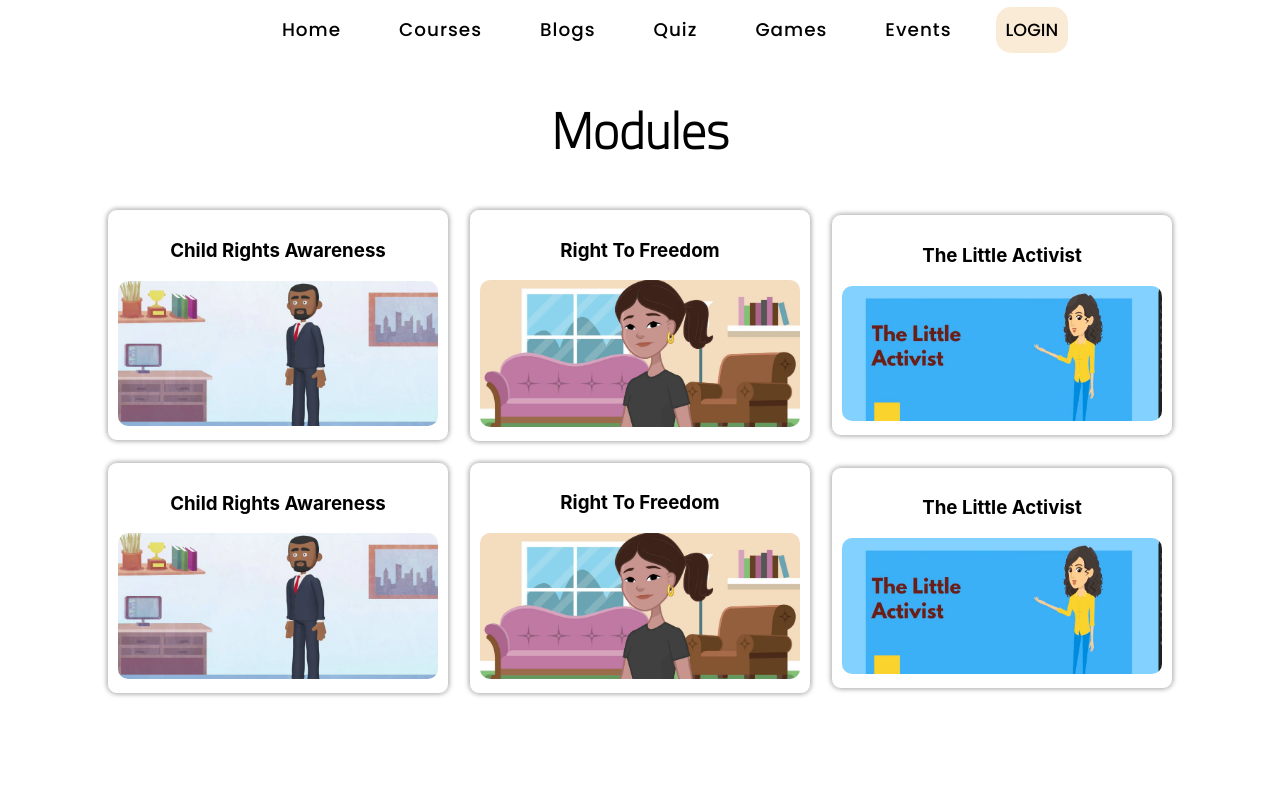
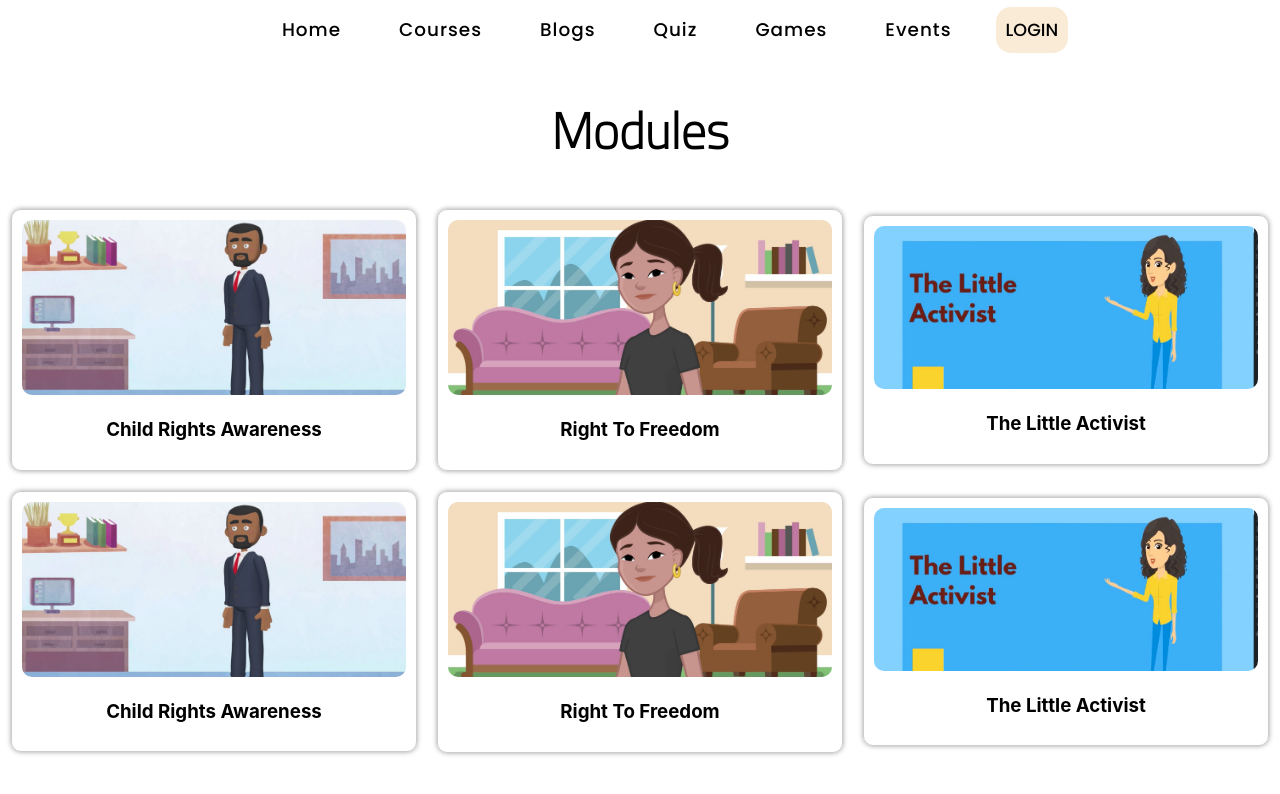
Before and after one commit to vighneshadelkar/SIH-HACKATHON-MERN, a React (Create React App) app in the folder client/: page /videos in a window 1280 px wide. Shown: the top 794 px of the page. Built offline with nearby package versions, Linux system fonts and the light colour scheme; a web font is replaced by a local one.

Commit message:
changed videos css

```diff
--- a/client/src/pages/Videospg/Videos.css
+++ b/client/src/pages/Videospg/Videos.css
@@ -15,19 +15,13 @@
 
 .video-card {
   cursor: pointer;
-  max-height: 100%;
-  width: 25vw;
+  width: 30vw;
   border: 1px solid #ccc;
   box-shadow: 0px 0px 5px rgb(160, 160, 160);
   border-radius: 10px;
   padding: 10px;
   text-align: center;
-  position: relative; /* Added */
-}
-
-.videoImg {
-  width: 100%;
-  border-radius: 10px;
+  position: relative;
 }
 
 .video-card video {
@@ -48,8 +42,8 @@
 
 .video-card:hover {
   cursor: pointer;
-  max-height: 100%;
-  width: 25vw;
+  /* height: 50vh; */
+  width: 30vw;
   border: 1px solid #ccc;
   box-shadow: 0px 0px 5px rgb(160, 160, 160);
   border-radius: 10px;
--- a/client/src/pages/Videospg/Videos.jsx
+++ b/client/src/pages/Videospg/Videos.jsx
@@ -70,7 +70,6 @@ export default function Videos() {
               key={video.id}
               onClick={() => handleVideoClick(video)}
             >
-              <h3>{video.title}</h3>
               <video
                 width="800"
                 height="500"
@@ -86,6 +85,7 @@ export default function Videos() {
                 alt={video.title}
                 className="videoImg"
               />
+              <h3>{video.title}</h3>
             </div>
           ))}
           {selectedVideo && (
```
